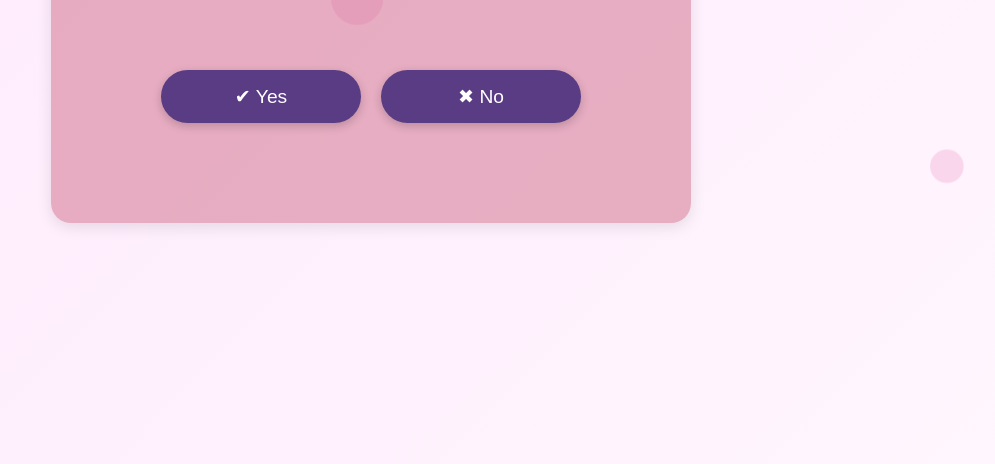
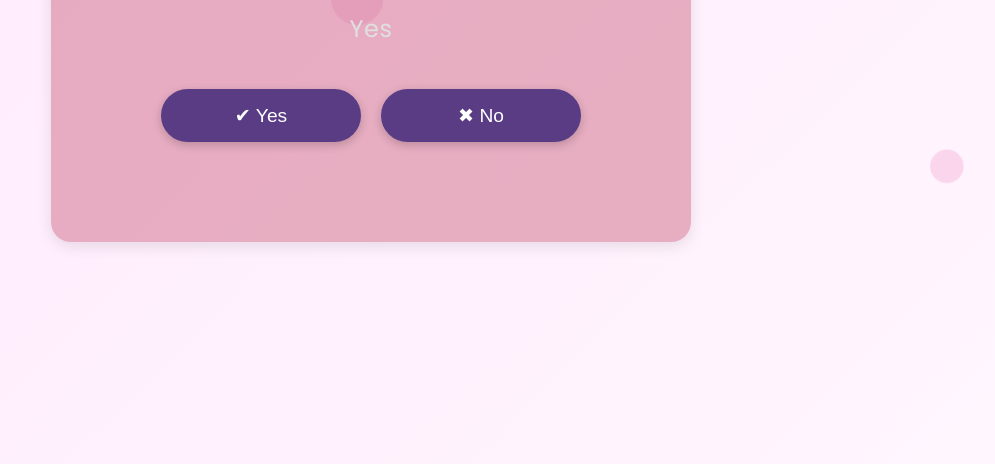
Before and after one commit to AryaDuhan/Question, a plain HTML site: page index.html in a window 1280 px wide. Shown: the part 336-800 px from the top of the page, without its empty margins (269-1264 px from the left). Drawn offline with Linux system fonts and the light colour scheme.

Commit message:
typed the Question

```diff
--- a/index.html
+++ b/index.html
@@ -15,9 +15,7 @@
 
     <div class="container">
       <h1>Choose</h1>
-      <p>
-        <!--insert question-->
-      </p>
+      <p>Yes</p>
       <div class="buttons">
         <button id="yesBtn">✔ Yes</button>
         <button id="noBtn">✖ No</button>
```
